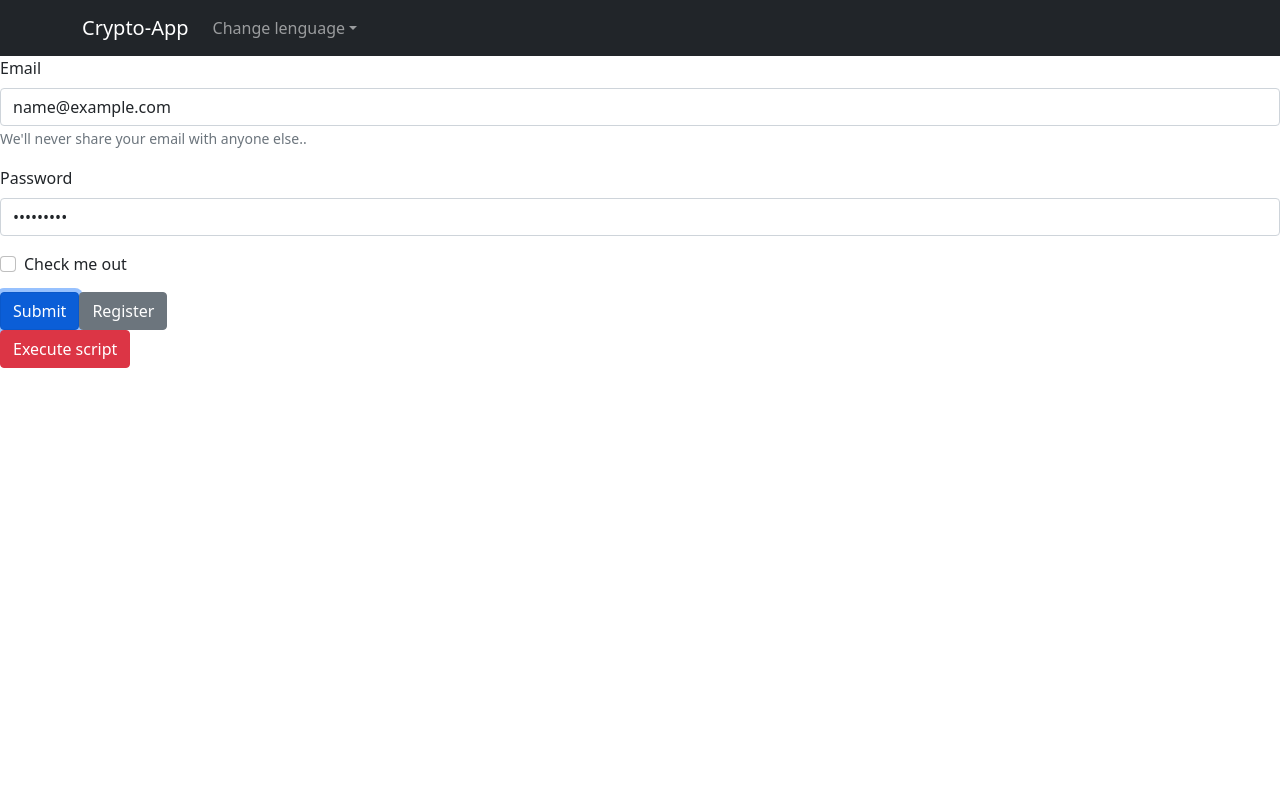
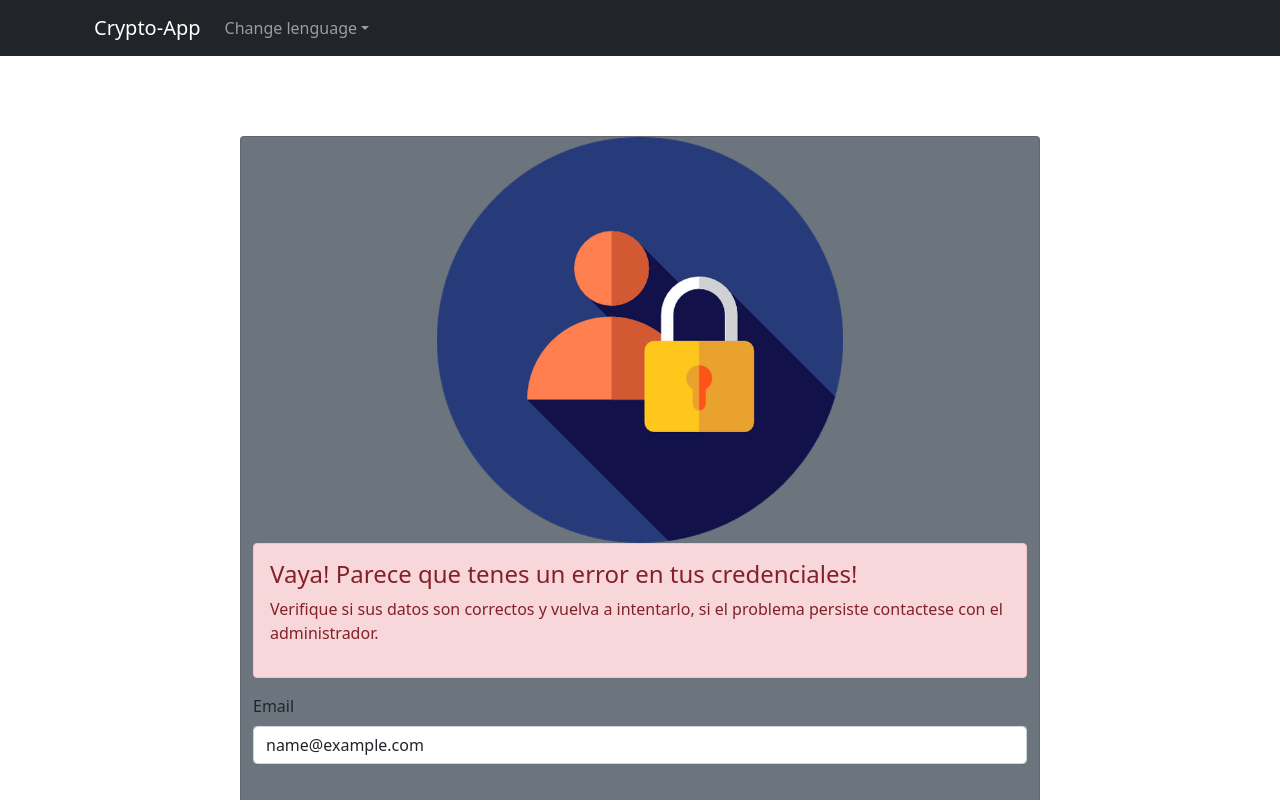
Before and after one commit to PabloD97/unq-desarrollo-app-cripto-front, a React (Create React App) app: page / in a window 1280 px wide. Both pictures are taken after typing "name@example.com", "Sample123" into the empty fields and a click on the button "Submit". Shown: the top 800 px of the page. Built offline with nearby package versions, Linux system fonts and the light colour scheme; no server answers.

Commit message:
refactor front login

```diff
--- a/src/components/Login.jsx
+++ b/src/components/Login.jsx
@@ -1,18 +1,21 @@
 import React, { useState } from "react";
 import { Link, useHistory } from "react-router-dom";
-import { Form, Button } from "react-bootstrap";
+import { Form, Button,Alert,Card,Image  } from "react-bootstrap";
 import { postLogin } from "../api/cryptoactive.api";
 import { useTranslation } from "react-i18next";
 import NavBarBeginning from "./NavBarBeginning";
 import registerAll from "../script/registerUsers";
 import { Formik } from "formik";
 import * as yup from "yup";
+import imgUser from "../img/user.png"
 
 const Login = () => {
   const { t } = useTranslation();
+    const [showAlert, setShowAlert] = useState(false);
+    const [showLoginOK, setShowLoginOk] = useState(false);
 
-  const [values, setValues] = useState({});
-  const [datos, setDatos] = useState({
+    const [values, setValues] = useState({});
+    const [datos, setDatos] = useState({
     username: "",
     password: "",
   });
@@ -41,15 +44,42 @@ const Login = () => {
       localStorage.setItem("email", values.username);
       localStorage.setItem("token", result.data.token);
       var token = localStorage.getItem("token");
-      console.log(token);
-      alert("logeado con exito");
-      history.push("/cryptoassets");
-    });
+
+        console.log(token);
+        setTimeout(() => {
+            console.log("1 Segundo esperado")
+        }, 10000);
+        history.push("/cryptoassets");
+    }).catch(()=>{setShowAlert(true)})
+
+
   };
+const renderAlert=()=> {
+    if (showAlert) {
 
-  return (
-    <>
+            return (<Alert variant="danger"  >
+                <Alert.Heading>Vaya! Parece que tenes un error en tus credenciales!</Alert.Heading>
+                <p>
+                    Verifique si sus datos son correctos y vuelva a intentarlo, si el problema persiste contactese con
+                    el
+                    administrador.
+                </p>
+            </Alert>);
+        }
+
+    }
+
+  return (<div       class="row justify-content-center">
+
       <NavBarBeginning />
+
+
+
+          <Card  style={{ width: '50rem',height:'57rem',marginTop:"5rem"}} bg='secondary'>
+              <Card.Img as={Image} src={imgUser} fluid={true} alt="Card image" />
+
+              {renderAlert()}
+
       <Formik
         validationSchema={schema}
         onSubmit={login}
@@ -99,23 +129,29 @@ const Login = () => {
               />
             </Form.Group>
             <Form.Group className="mb-3" controlId="formBasicCheckbox">
-              <Form.Check type="checkbox" label={t("CheckMeOut")} />
+
             </Form.Group>
-            <Button variant="primary" type="submit" onClick={() => {
-              setValues(values);
-            }}>
+
+              <div class="row justify-content-center">
+            <Button variant="dark" type="submit" onClick={() => {setValues(values);}} >
               {t("submit")}
             </Button>
-            <Link to="/register" >
-              <Button variant="secondary">{t("register")}</Button>
-            </Link>
+
+              <Button variant="dark" style={{marginTop:'0.5rem'}} onClick={() => {history.push("/register");}}>{t("register")}  </Button>
+                  <Button variant="danger" onClick={registerAlls} style={{marginTop:'0.5rem'}}>
+                      Execute script
+                  </Button>
+              </div>
+
+
           </Form>
         )}
       </Formik>
-      <Button variant="danger" onClick={registerAlls}>
-        Execute script
-      </Button>
-    </>
+    <Card.Footer>
+
+    </Card.Footer>
+          </Card>
+          </div>
   );
 };
 
--- a/src/components/NavBar.jsx
+++ b/src/components/NavBar.jsx
@@ -17,7 +17,12 @@ const NavBar = () => {
     i18n.changeLanguage(e.target.value);
     setText(t("changeLanguage"));
   };
+const removeSession=()=>{
+  localStorage.setItem("token","")
+  localStorage.setItem("username","")
+  localStorage.setItem("password","")
 
+}
   return (
     <>
       <Navbar bg="dark" variant="dark" expand="lg">
@@ -34,7 +39,7 @@ const NavBar = () => {
             </Nav>
             <Nav>
 
-              <Nav.Link href="/">{t("logOut")}</Nav.Link>
+              <Nav.Link href="/" onClick={removeSession}>{t("logOut")}</Nav.Link>
               <NavDropdown title={text} id="basic-nav-dropdown">
                 <NavDropdown.Item href="#action/3.2">
                   <Button variant="success" value="es" onClick={handleOnclick}>
```
Also changed, not shown: src/img/user.png (added).
